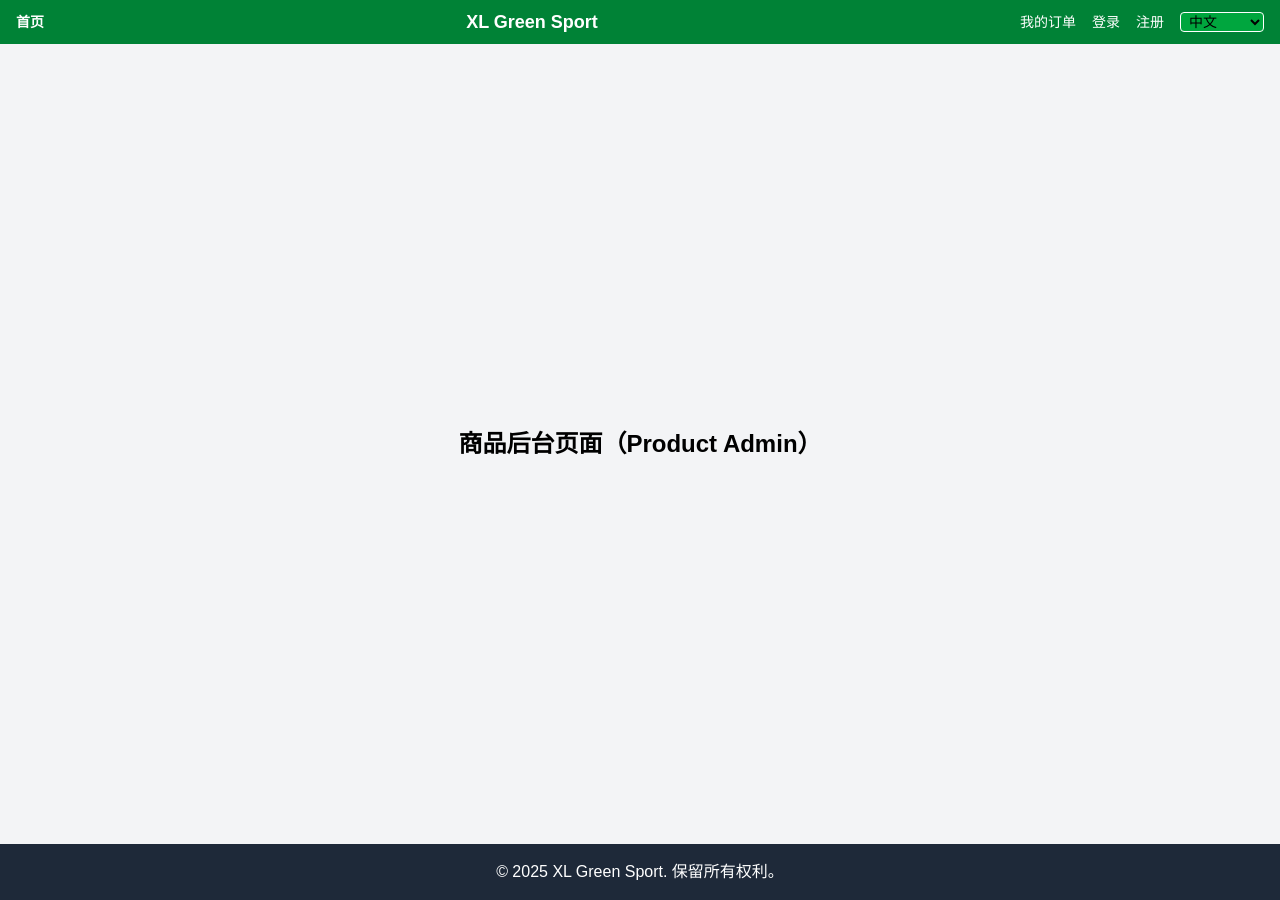
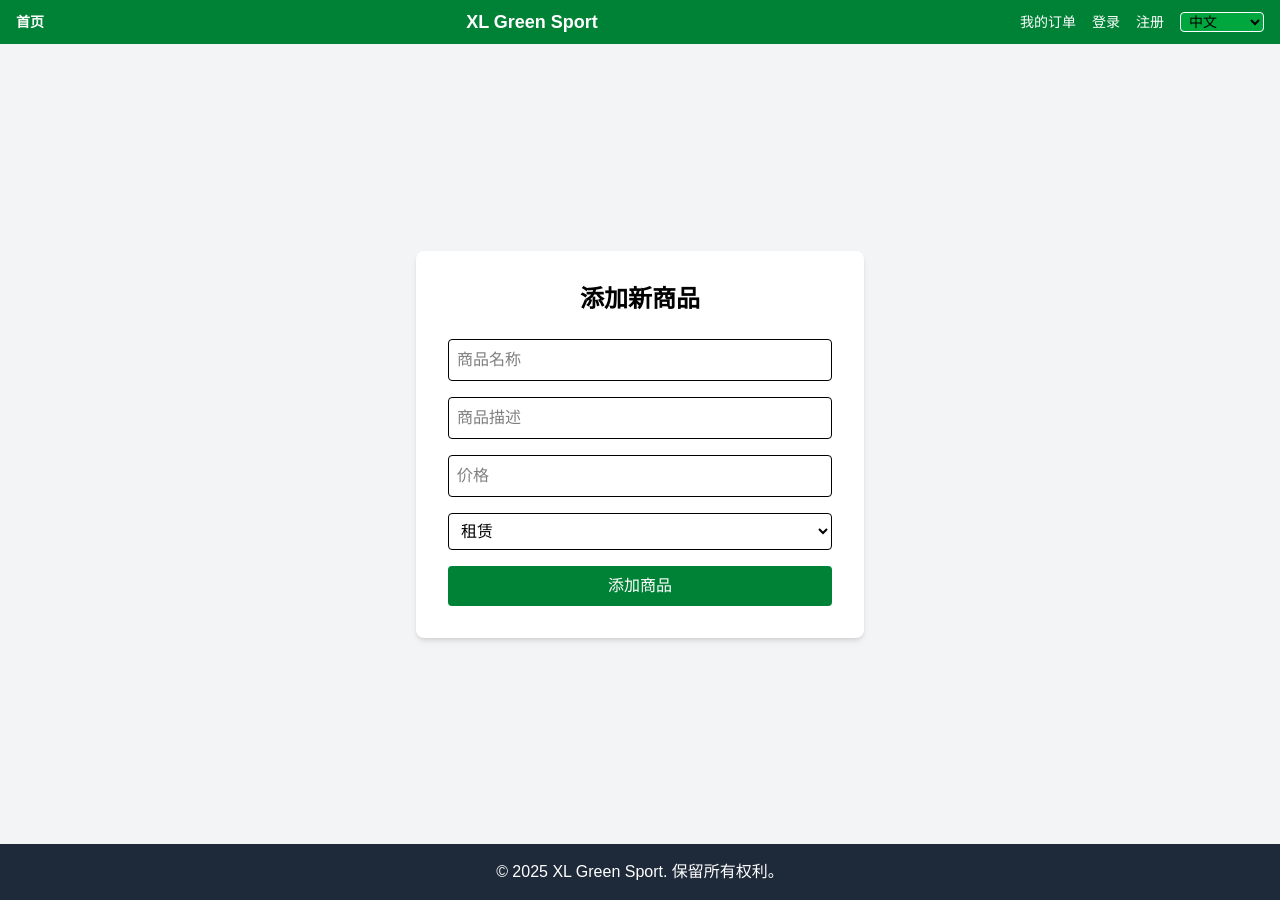
Before and after one commit to XL-Green/xl-green-sport, a Next.js app: page /product-admin in a window 1280 px wide. Built offline with nearby package versions, Linux system fonts and the light colour scheme.

Commit message:
Add product admin page

```diff
--- a/app/product-admin/page.tsx
+++ b/app/product-admin/page.tsx
@@ -1,11 +1,83 @@
 'use client';
 
-import React from 'react';
+import React, { useState } from 'react';
 
 export default function ProductAdminPage() {
+  const [product, setProduct] = useState({
+    name: '',
+    description: '',
+    price: '',
+    type: '租赁'
+  });
+
+  const handleChange = (e: React.ChangeEvent<HTMLInputElement | HTMLSelectElement>) => {
+    const { name, value } = e.target;
+    setProduct(prev => ({ ...prev, [name]: value }));
+  };
+
+  const handleSubmit = (e: React.FormEvent) => {
+    e.preventDefault();
+    const existing = JSON.parse(localStorage.getItem('productAdmin') || '[]');
+    existing.push({ ...product, price: Number(product.price) });
+    localStorage.setItem('productAdmin', JSON.stringify(existing));
+    alert('商品添加成功');
+    setProduct({ name: '', description: '', price: '', type: '租赁' });
+  };
+
   return (
     <div className="min-h-screen flex items-center justify-center bg-gray-100">
-      <h1 className="text-2xl font-bold">商品后台页面（Product Admin）</h1>
+      <form onSubmit={handleSubmit} className="bg-white p-8 shadow-md rounded-lg w-full max-w-md">
+        <h2 className="text-2xl font-bold mb-6 text-center">添加新商品</h2>
+
+        <input
+          type="text"
+          name="name"
+          placeholder="商品名称"
+          value={product.name}
+          onChange={handleChange}
+          className="w-full p-2 mb-4 border rounded"
+          required
+        />
+
+        <input
+          type="text"
+          name="description"
+          placeholder="商品描述"
+          value={product.description}
+          onChange={handleChange}
+          className="w-full p-2 mb-4 border rounded"
+          required
+        />
+
+        <input
+          type="number"
+          name="price"
+          placeholder="价格"
+          value={product.price}
+          onChange={handleChange}
+          className="w-full p-2 mb-4 border rounded"
+          required
+          min={0}
+        />
+
+        <select
+          name="type"
+          value={product.type}
+          onChange={handleChange}
+          className="w-full p-2 mb-4 border rounded"
+        >
+          <option value="租赁">租赁</option>
+          <option value="购买">购买</option>
+          <option value="租赁/购买">租赁/购买</option>
+        </select>
+
+        <button
+          type="submit"
+          className="w-full bg-green-700 text-white py-2 rounded hover:bg-green-800 transition"
+        >
+          添加商品
+        </button>
+      </form>
     </div>
   );
 }
```
